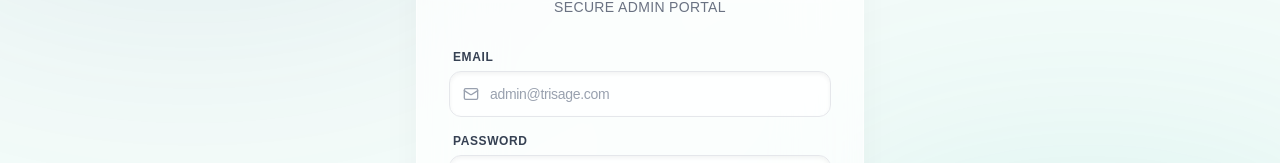
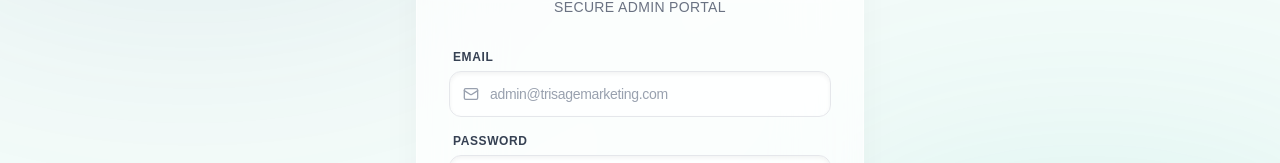
Before and after one commit to trisagemarketing/trisage-marketing-website, a Next.js app: page /admin/login in a window 1280 px wide. Shown: the part 322-485 px from the top of the page. Built offline with nearby package versions, Linux system fonts and the light colour scheme; no server answers; a web font is replaced by a local one.

Commit message:
fix(auth): update employee and admin login email input placeholders to official trisagemarketing.com domain

```diff
--- a/src/app/admin/login/page.tsx
+++ b/src/app/admin/login/page.tsx
@@ -78,7 +78,7 @@
                   name="email"
                   required
                   className="w-full pl-9 sm:pl-10 pr-3.5 py-2.5 sm:py-3 bg-white/60 dark:bg-black/30 border border-gray-200 dark:border-white/10 rounded-xl focus:ring-2 focus:ring-primary-500 focus:border-transparent transition-all outline-none text-xs sm:text-sm text-gray-900 dark:text-white placeholder:text-gray-400 dark:placeholder:text-gray-600 shadow-inner"
-                  placeholder="admin@trisage.com"
+                  placeholder="admin@trisagemarketing.com"
                 />
               </div>
             </div>
--- a/src/app/login/page.tsx
+++ b/src/app/login/page.tsx
@@ -221,7 +221,7 @@
                         setEmail(e.target.value);
                         if (fieldErrors.email) setFieldErrors((prev) => ({ ...prev, email: undefined }));
                       }}
-                      placeholder="himanshu@trisagemarketing.com"
+                      placeholder="name@trisagemarketing.com"
                       className={`w-full pl-10 pr-3.5 py-3 sm:py-3.5 bg-slate-50 dark:bg-[#141b29]/90 border rounded-xl text-slate-900 dark:text-slate-100 placeholder-slate-400 dark:placeholder-slate-500 text-xs sm:text-sm font-sans font-medium focus:outline-none transition-all duration-200 ${
                         fieldErrors.email
                           ? "border-rose-500 ring-2 ring-rose-500/20 bg-rose-500/5 dark:bg-rose-500/10"
```
